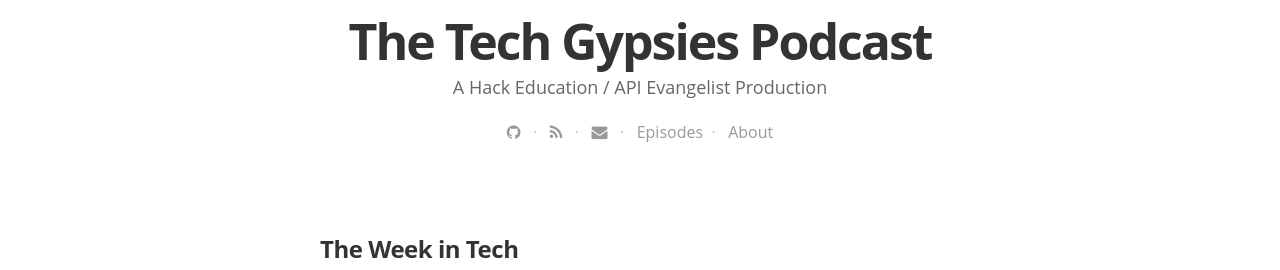
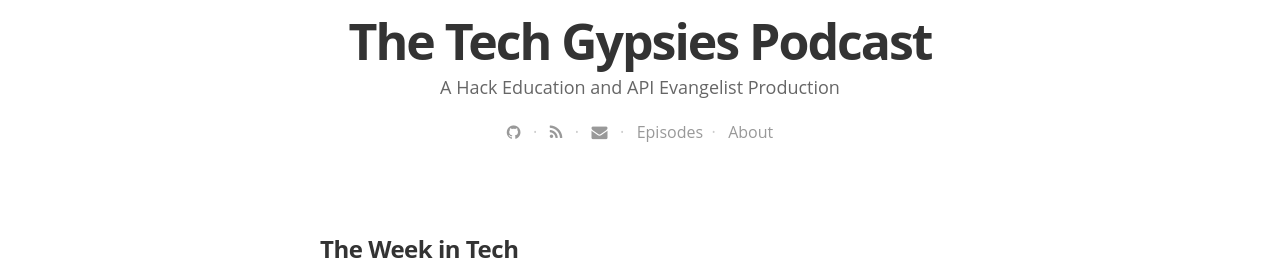
Before and after one commit to Techgypsies/podcast, a Jekyll site: the page built from index.html, in a window 1280 px wide. Shown: the part 518-788 px from the top of the page. Built offline with Jekyll 4.4.1, drawn with Linux system fonts in a browser that asks for light colours; nearby versions of some CDN libraries; some web fonts are replaced.

Commit message:
fix slash

```diff
--- a/_config.yml
+++ b/_config.yml
@@ -4,7 +4,7 @@
 
 # Site settings
 title: "The Tech Gypsies Podcast"
-description: "A Hack Education / API Evangelist Production"
+description: "A Hack Education and API Evangelist Production"
 subtitle: "The Week's Tech News, Scrutinized"
 
 email: kinlane@gmail.com
```
